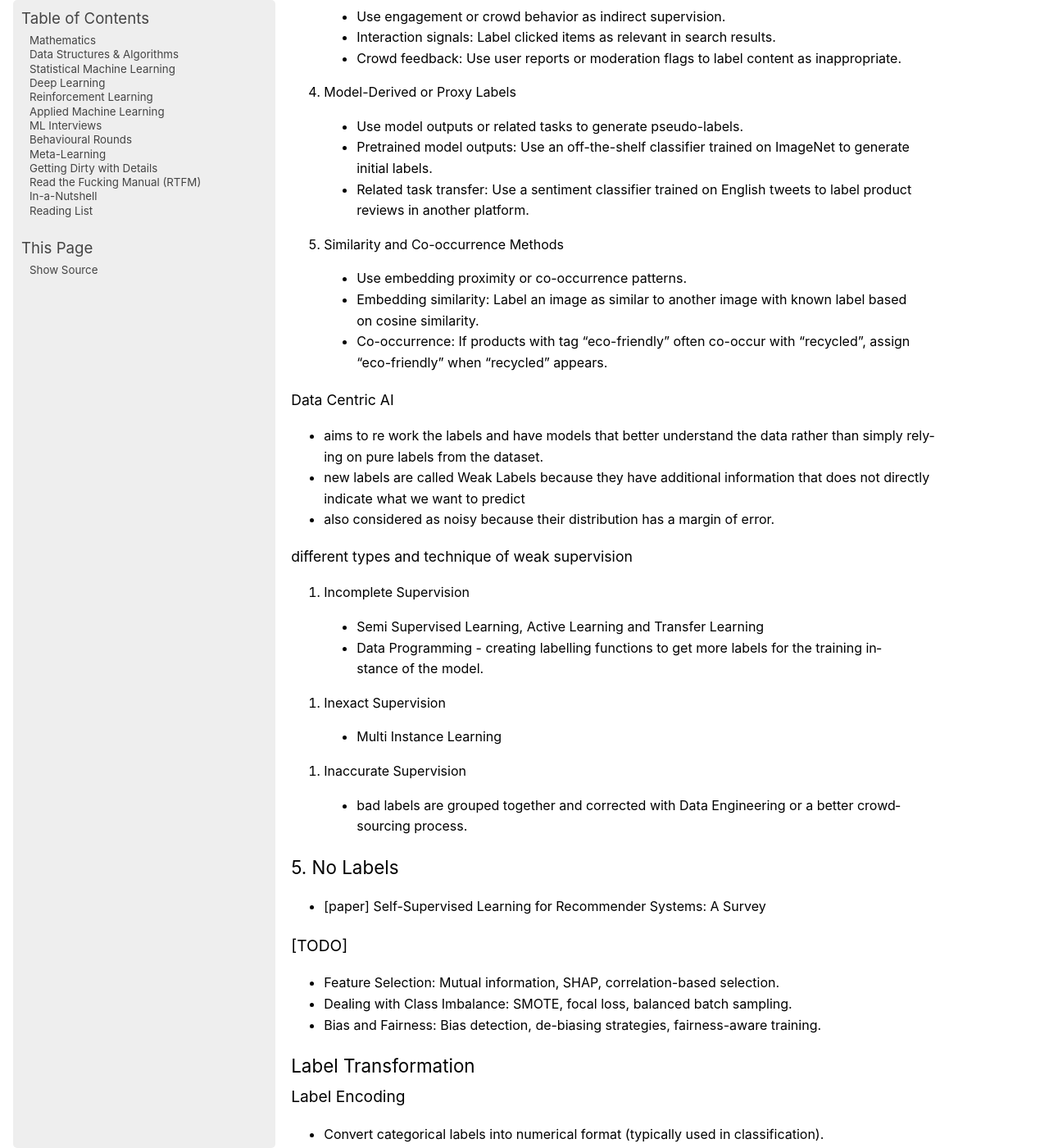
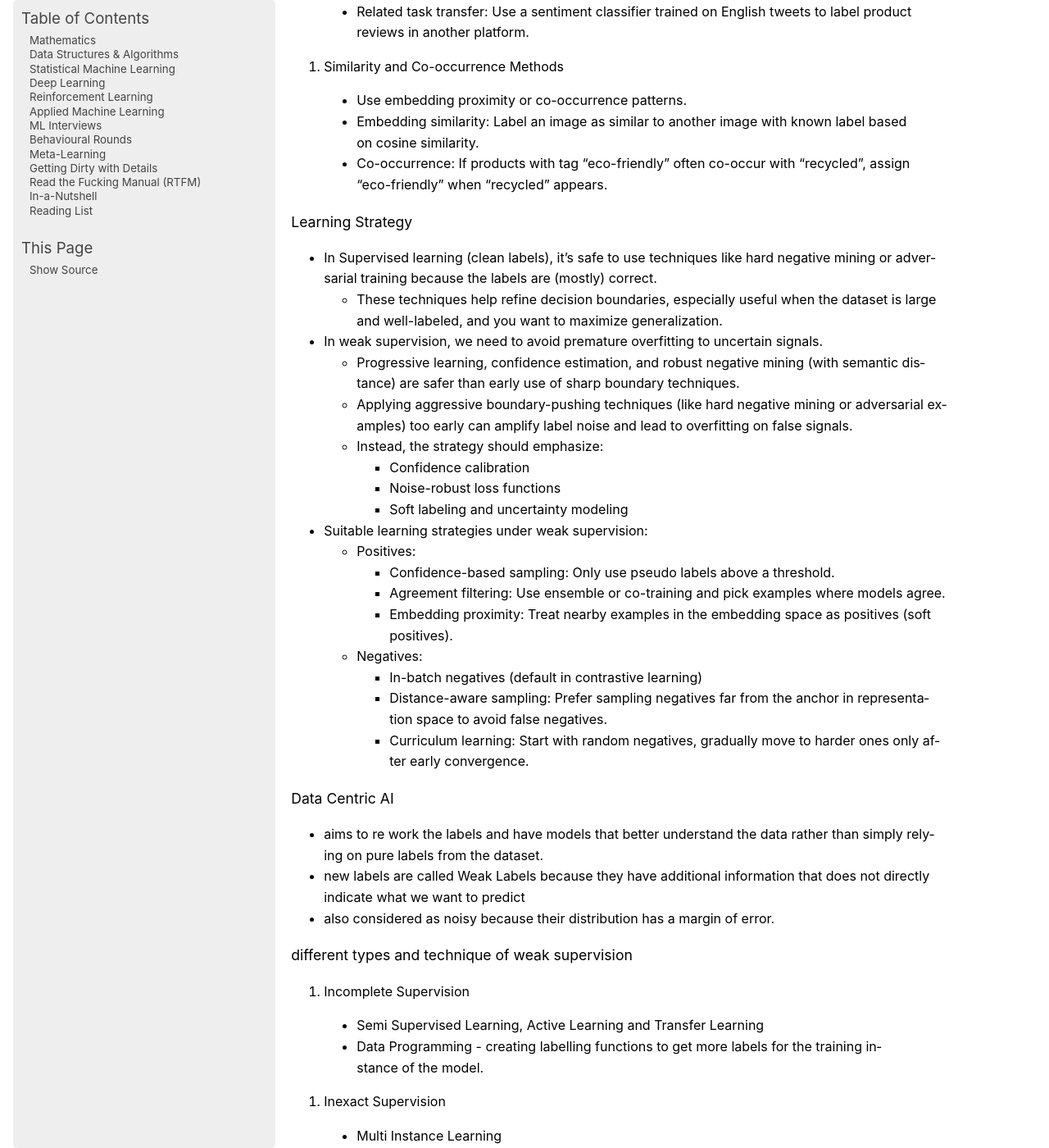
Before and after one commit to uselesstechjunks/leetcode, a Sphinx documentation site: the page built from docs/source/applied/practical/datatech.rst, in a window 1280 px wide and 1400 px high, scrolled down 6944 px. Shown: the whole window at 82% size. Built offline with Sphinx 7.4.7, drawn with Linux system fonts in a browser that asks for light colours; pages that are not in the unit, such as notebooks, are missing from menus; some of the changed text lies outside the part shown.

Commit message:
Update datatech.rst

```diff
--- a/docs/source/applied/practical/datatech.rst
+++ b/docs/source/applied/practical/datatech.rst
@@ -178,38 +178,64 @@ Weak Supervision
 * [medium.com] `Weak Supervision — Learn From Less Information <https://npogeant.medium.com/weak-supervision-learn-from-less-information-dcc8fe54e2a5>`_
 * [stanford.edu] `Weak Supervision: A New Programming Paradigm for Machine Learning <https://ai.stanford.edu/blog/weak-supervision/>`_
 
-Objective
-^^^^^^^^^^^^^^^^^^^^^^^^^^^^^^^^^^^^^^^^^^^^^^^^^^^^^^^^^^^^^^^^^^^^^^^
-- weak supervision is a technique where a machine learning algorithm is given very little information to learn from
-- it can be used to learn from data that is difficult or impossible to obtain in traditional supervised learning
-- may be difficult or impossible to obtain the correct answer for a data point, because the answer is not known
-
 Common Techniques
 ^^^^^^^^^^^^^^^^^^^^^^^^^^^^^^^^^^^^^^^^^^^^^^^^^^^^^^^^^^^^^^^^^^^^^^^
-1. Rule-based and Programmatic Supervision
+#. Rule-based and Programmatic Supervision
+
 	- Use heuristic logic or rules to assign labels.
 	- Heuristic rules: Label an image as “shoes” if the filename or product title contains “sneakers”, “boots”, etc.
 	- Labeling functions (Snorkel-style): Write small scripts—e.g., if description contains "battery" and "voltage", label as electronics.
 
-2. External Knowledge and Metadata-Based
+#. External Knowledge and Metadata-Based
+
 	- Leverage structured knowledge or metadata fields.
 	- Distant supervision: Use a knowledge base like Wikidata to map product names to categories.
 	- Metadata-based: Use seller-provided category or brand fields as weak labels.
 
-3. User Interaction and Crowd Signals
+#. User Interaction and Crowd Signals
+
 	- Use engagement or crowd behavior as indirect supervision.
 	- Interaction signals: Label clicked items as relevant in search results.
 	- Crowd feedback: Use user reports or moderation flags to label content as inappropriate.
 
-4. Model-Derived or Proxy Labels
+#. Model-Derived or Proxy Labels
+
 	- Use model outputs or related tasks to generate pseudo-labels.
 	- Pretrained model outputs: Use an off-the-shelf classifier trained on ImageNet to generate initial labels.
 	- Related task transfer: Use a sentiment classifier trained on English tweets to label product reviews in another platform.
 
-5. Similarity and Co-occurrence Methods
+#. Similarity and Co-occurrence Methods
+
 	- Use embedding proximity or co-occurrence patterns.
 	- Embedding similarity: Label an image as similar to another image with known label based on cosine similarity.
 	- Co-occurrence: If products with tag "eco-friendly" often co-occur with “recycled”, assign “eco-friendly” when “recycled” appears.
+
+Learning Strategy
+^^^^^^^^^^^^^^^^^^^^^^^^^^^^^^^^^^^^^^^^^^^^^^^^^^^^^^^^^^^^^^^^^^^^^^^
+- In Supervised learning (clean labels), it's safe to use techniques like hard negative mining or adversarial training because the labels are (mostly) correct.
+
+	- These techniques help refine decision boundaries, especially useful when the dataset is large and well-labeled, and you want to maximize generalization.
+- In weak supervision, we need to avoid premature overfitting to uncertain signals.
+
+	- Progressive learning, confidence estimation, and robust negative mining (with semantic distance) are safer than early use of sharp boundary techniques.
+	- Applying aggressive boundary-pushing techniques (like hard negative mining or adversarial examples) too early can amplify label noise and lead to overfitting on false signals.
+	- Instead, the strategy should emphasize:
+
+		- Confidence calibration
+		- Noise-robust loss functions
+		- Soft labeling and uncertainty modeling
+- Suitable learning strategies under weak supervision:
+
+	- Positives:
+
+		- Confidence-based sampling: Only use pseudo labels above a threshold.
+		- Agreement filtering: Use ensemble or co-training and pick examples where models agree.
+		- Embedding proximity: Treat nearby examples in the embedding space as positives (soft positives).
+	- Negatives:
+
+		- In-batch negatives (default in contrastive learning)
+		- Distance-aware sampling: Prefer sampling negatives far from the anchor in representation space to avoid false negatives.
+		- Curriculum learning: Start with random negatives, gradually move to harder ones only after early convergence.
 
 Data Centric AI
 ^^^^^^^^^^^^^^^^^^^^^^^^^^^^^^^^^^^^^^^^^^^^^^^^^^^^^^^^^^^^^^^^^^^^^^^
```
